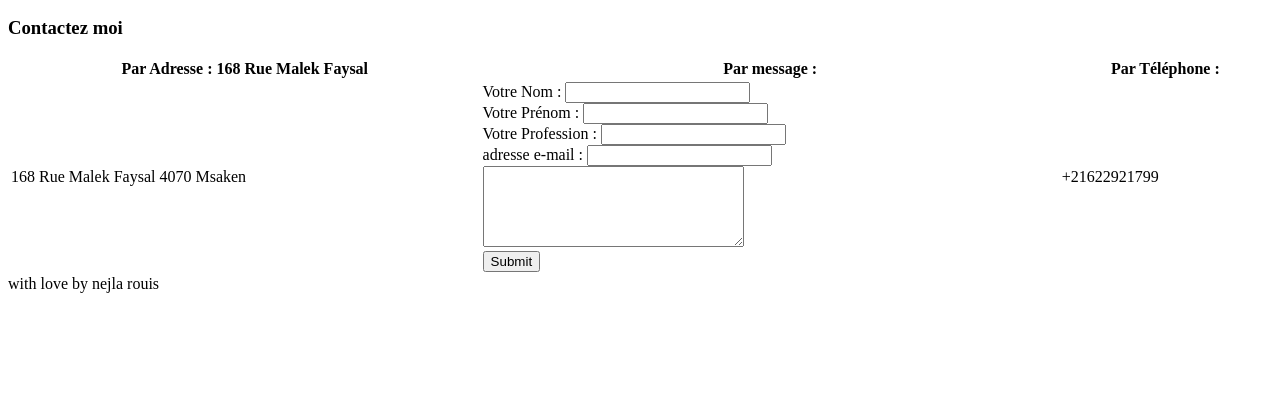
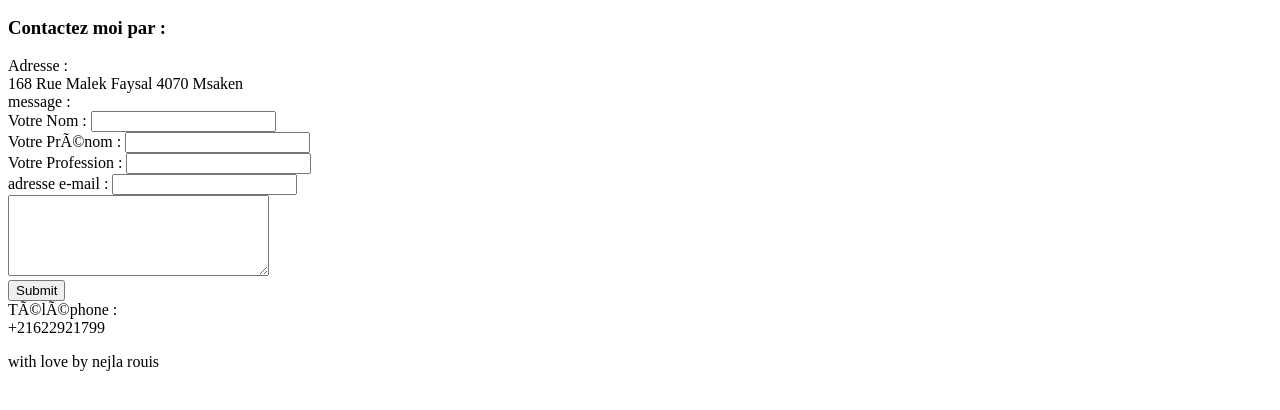
Before and after one commit to nejla-rouis/projet2, a plain HTML site: page contact.html in a window 1280 px wide. Shown: the part 42-452 px from the top of the page. Drawn offline with Linux system fonts and the light colour scheme.

Commit message:
Add files via upload

```diff
--- a/contact.html
+++ b/contact.html
@@ -2,6 +2,8 @@
 <html>
   <head>
         <title> page Contact </title>
+        <meta charset="" />
+		<link rel="stylesheet" href="CSS/style1.css" />
     </head>
 
     <body>
@@ -17,27 +19,23 @@
 </header>
 
 
-<main>
-<section>
-<h3> Contactez moi </h3>
+<section >
+<h3  class="grandtitre"> Contactez moi par : </h3>
+</section>
+
+
+
+
+<section class="disp"> <div class="grandtitre">Adresse : </div>
+<div > 168 Rue Malek Faysal
+    4070 Msaken</div>
 
 </section>
-<table style="width:100%">
-<tr>
 
-<th>Par  Adresse : 168 Rue Malek Faysal </th>
-<th> Par message :  </th>
-<th>Par Téléphone :</th>
+<section class="disp">
+    <div class="grandtitre">message :</div>
 
-</tr>
-<tr>
-<td>
-    168 Rue Malek Faysal
-    4070 Msaken
-
-</td>
-
-<td><form>
+<div ><form>
 
     <label>Votre Nom : </label>
     <input type="text" name="nom">
@@ -58,22 +56,23 @@
 
     <input type="button" value="Submit" />
 
+    </form>
+</div>
+</section>
 
 
 
-    </form>
-</td>
 
-<td>
+<section  class="disp">
 
-    +21622921799
 
-</td>
-</tr>
 
-  </table>
-</main>
+<div class="grandtitre">Téléphone :</div>
 
-<footer>with love by nejla rouis</footer>
+<div >+21622921799 </div>
+</section>
+
+
+<footer><p>with love by nejla rouis</p></footer>
   </body>
 </html>
```
Also changed, not shown: about.html (+15 -11 lines), index.html (+4 -2 lines), projects.html (+13 -1 lines).
